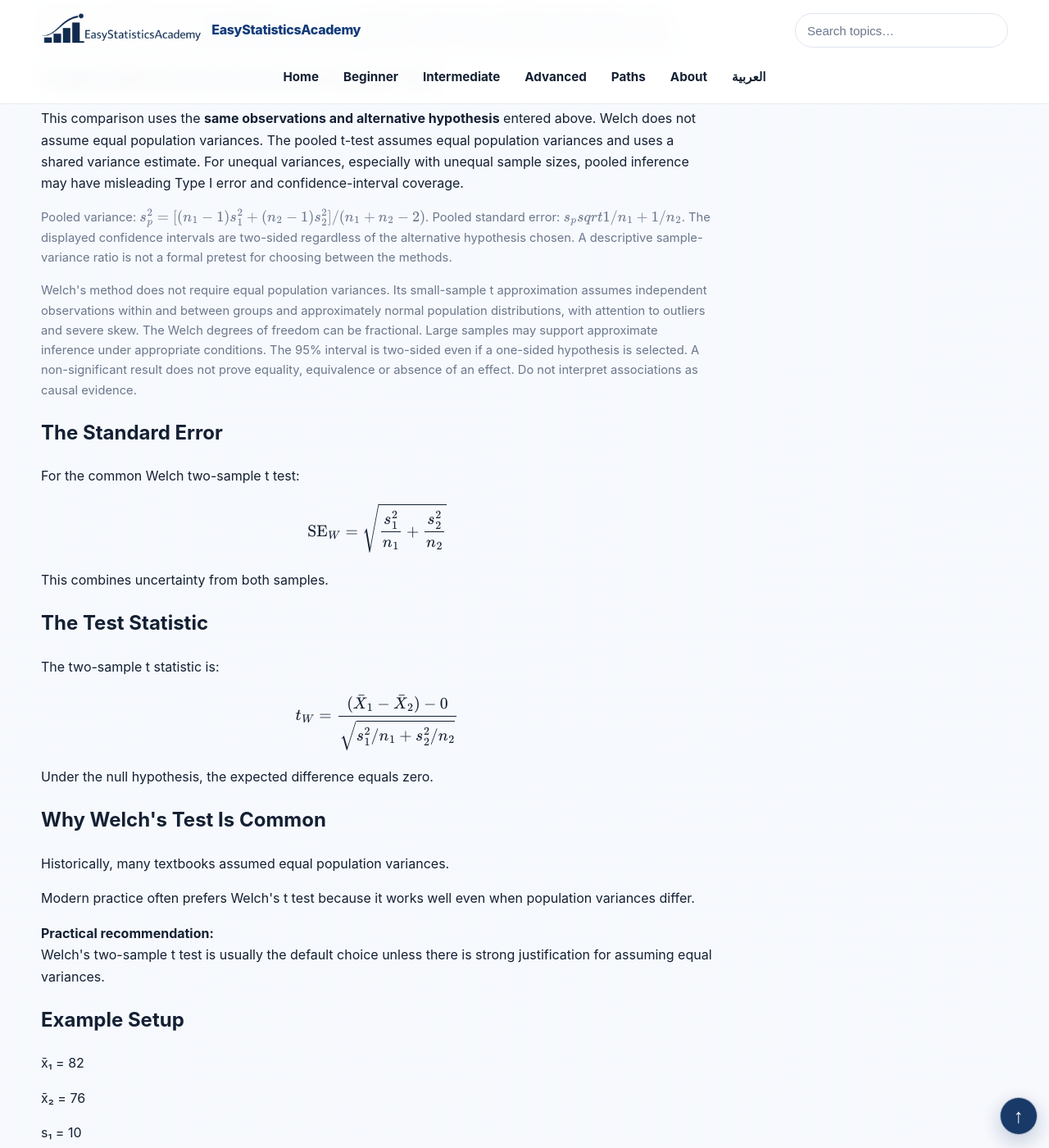
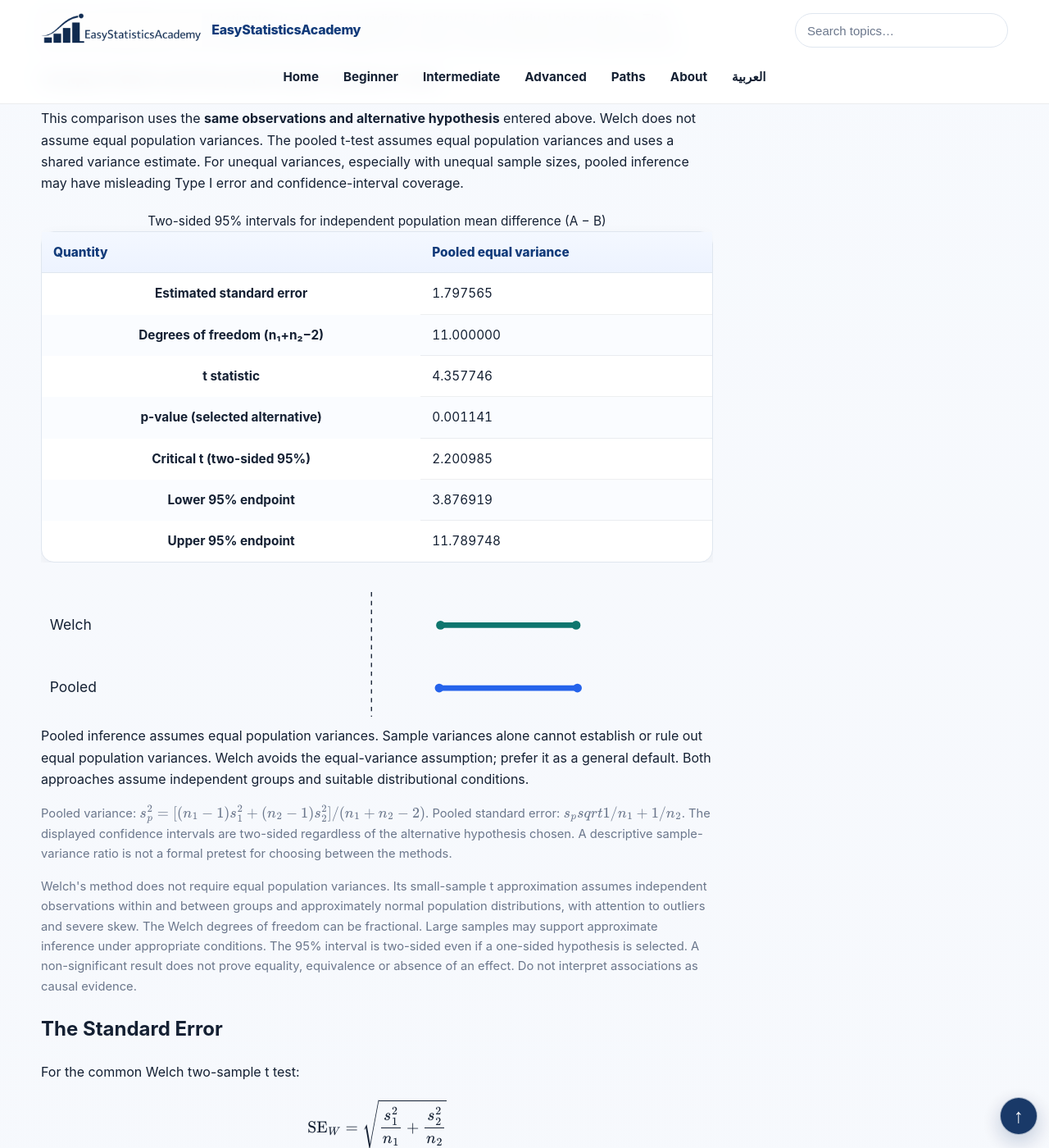
Before and after one commit to ammar-homaida-statistics/easystatisticsacademy, a Jekyll site: the page built from inference/classical-tests/two-sample-t-test-independent/index.md, in a window 1280 px wide and 1400 px high, scrolled down 4364 px. Shown: the whole window at 82% size. Built offline with Jekyll 4.4.1, drawn with Linux system fonts in a browser that asks for light colours; some of the changed lines change nothing that is shown.

Commit message:
Batch #88: enforce shared Welch engine load order ahead of pooled comparator

```diff
--- a/inference/classical-tests/two-sample-t-test-independent/index.md
+++ b/inference/classical-tests/two-sample-t-test-independent/index.md
@@ -347,7 +347,7 @@
 <p class="muted-mini">Pooled variance: \(s_p^2=[(n_1-1)s_1^2+(n_2-1)s_2^2]/(n_1+n_2-2)\). Pooled standard error: \(s_p\\sqrt{1/n_1+1/n_2}\). The displayed confidence intervals are two-sided regardless of the alternative hypothesis chosen. A descriptive sample-variance ratio is not a formal pretest for choosing between the methods.</p>
 <noscript><p>Enable JavaScript to compare the two intervals using the example data.</p></noscript>
 </section>
-<script defer src="/js/pooled-two-sample-comparison.js"></script>
+
 
 <p class="muted-mini">Welch's method does not require equal population variances. Its small-sample t approximation assumes independent observations within and between groups and approximately normal population distributions, with attention to outliers and severe skew. The Welch degrees of freedom can be fractional. Large samples may support approximate inference under appropriate conditions. The 95% interval is two-sided even if a one-sided hypothesis is selected. A non-significant result does not prove equality, equivalence or absence of an effect. Do not interpret associations as causal evidence.</p>
 </section>
@@ -369,6 +369,7 @@
 @media print{#esa-welch-lab .esa-w-controls{display:none}}
 </style>
 <script defer src="/js/welch-two-sample-explorer.js"></script>
+<script defer src="/js/pooled-two-sample-comparison.js"></script>
 
     <h2>The Standard Error</h2>
 
```
